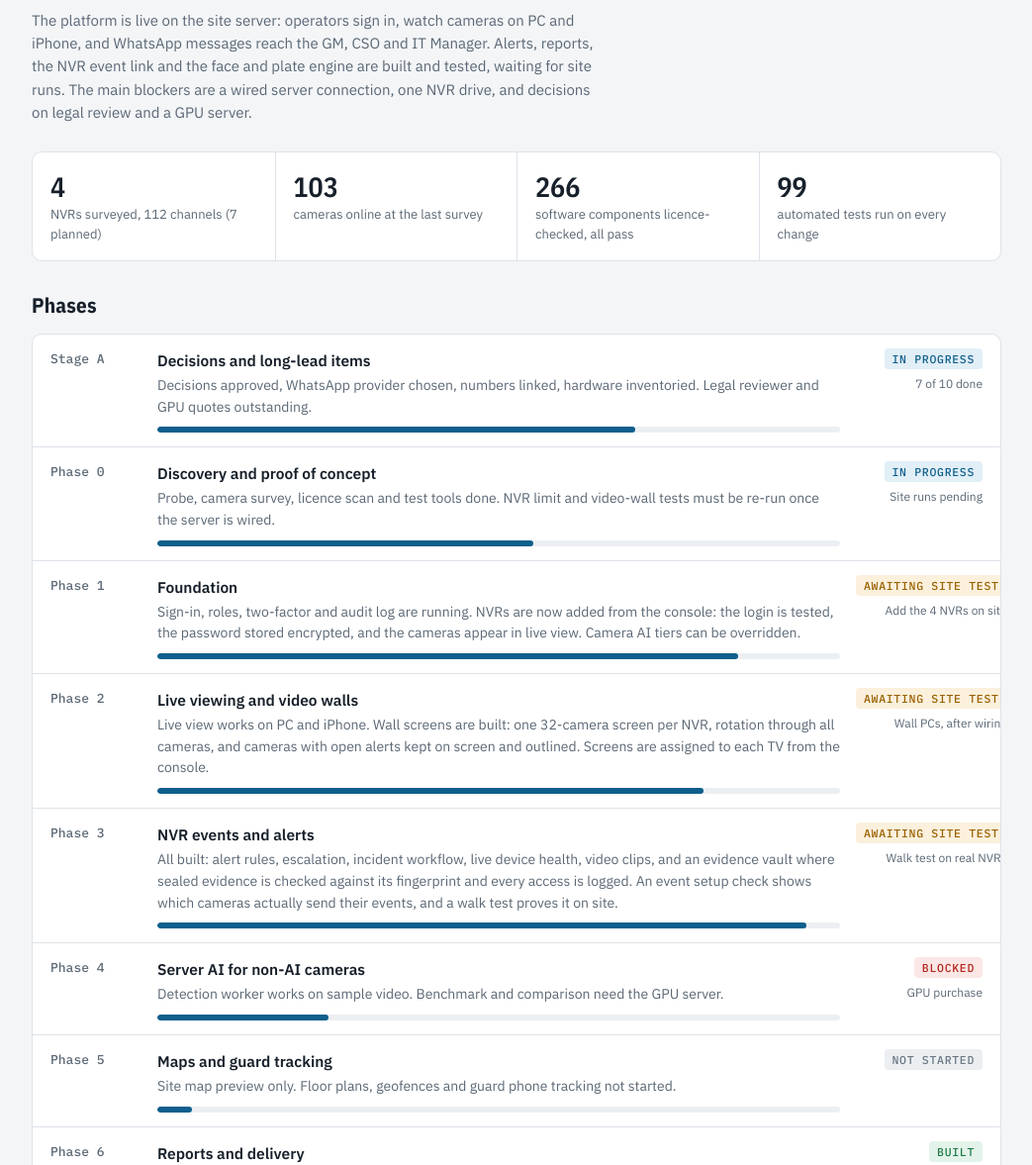
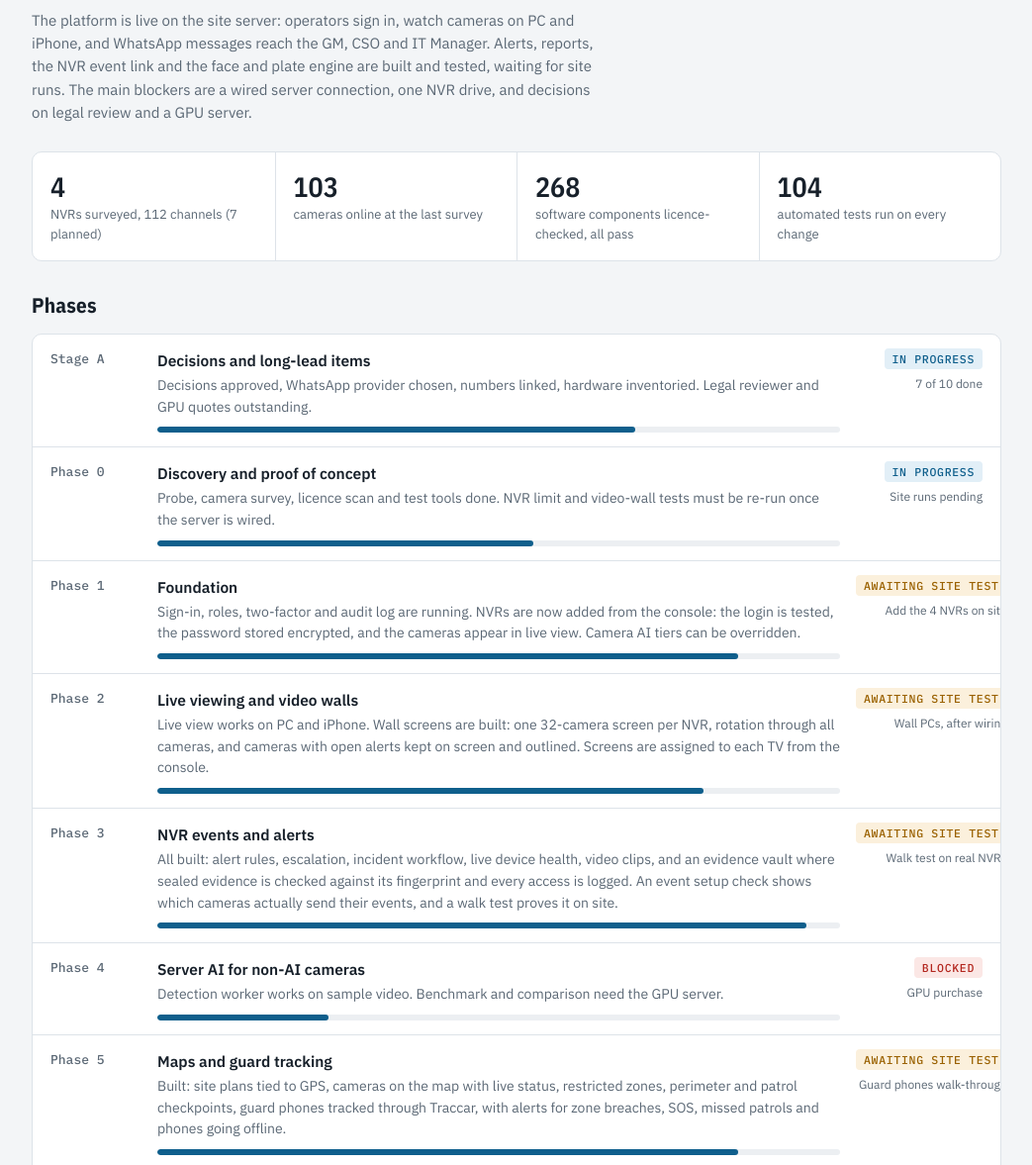
Before and after one commit to striver-star/Smart-Surveillance, a plain HTML site: page docs/client-presentation/hss-progress.html in a window 1280 px wide. Shown: the part 112-1289 px from the top of the page at 99% size, without its empty margins (118-1161 px from the left). Drawn offline with nearby package versions, Linux system fonts and the light colour scheme.

Commit message:
Progress page: Phase 5
Co-Authored-By: Claude Opus 5.5 <noreply@anthropic.com>
Claude-Session: https://claude.ai/code/session_013nURmmotbySsXpWSiwn2GL

```diff
--- a/docs/client-presentation/hss-progress.html
+++ b/docs/client-presentation/hss-progress.html
@@ -76,8 +76,8 @@ footer { color: var(--muted); font-size: 13px; border-top: 1px solid var(--line)
   <div class="strip" role="list">
     <div role="listitem"><b>4</b><span>NVRs surveyed, 112 channels (7 planned)</span></div>
     <div role="listitem"><b>103</b><span>cameras online at the last survey</span></div>
-    <div role="listitem"><b>266</b><span>software components licence-checked, all pass</span></div>
-    <div role="listitem"><b>99</b><span>automated tests run on every change</span></div>
+    <div role="listitem"><b>268</b><span>software components licence-checked, all pass</span></div>
+    <div role="listitem"><b>104</b><span>automated tests run on every change</span></div>
   </div>
 
   <section aria-labelledby="phases">
@@ -89,7 +89,7 @@ footer { color: var(--muted); font-size: 13px; border-top: 1px solid var(--line)
       <div class="row"><div class="ph">Phase 2</div><div><h3>Live viewing and video walls</h3><p>Live view works on PC and iPhone. Wall screens are built: one 32-camera screen per NVR, rotation through all cameras, and cameras with open alerts kept on screen and outlined. Screens are assigned to each TV from the console.</p><div class="track"><i style="width:80%"></i></div></div><div class="state"><span class="chip c-wait">Awaiting site test</span><small>Wall PCs, after wiring</small></div></div>
       <div class="row"><div class="ph">Phase 3</div><div><h3>NVR events and alerts</h3><p>All built: alert rules, escalation, incident workflow, live device health, video clips, and an evidence vault where sealed evidence is checked against its fingerprint and every access is logged. An event setup check shows which cameras actually send their events, and a walk test proves it on site.</p><div class="track"><i style="width:95%"></i></div></div><div class="state"><span class="chip c-wait">Awaiting site test</span><small>Walk test on real NVRs</small></div></div>
       <div class="row"><div class="ph">Phase 4</div><div><h3>Server AI for non-AI cameras</h3><p>Detection worker works on sample video. Benchmark and comparison need the GPU server.</p><div class="track"><i style="width:25%"></i></div></div><div class="state"><span class="chip c-stop">Blocked</span><small>GPU purchase</small></div></div>
-      <div class="row"><div class="ph">Phase 5</div><div><h3>Maps and guard tracking</h3><p>Site map preview only. Floor plans, geofences and guard phone tracking not started.</p><div class="track"><i style="width:5%"></i></div></div><div class="state"><span class="chip c-todo">Not started</span></div></div>
+      <div class="row"><div class="ph">Phase 5</div><div><h3>Maps and guard tracking</h3><p>Built: site plans tied to GPS, cameras on the map with live status, restricted zones, perimeter and patrol checkpoints, guard phones tracked through Traccar, with alerts for zone breaches, SOS, missed patrols and phones going offline.</p><div class="track"><i style="width:85%"></i></div></div><div class="state"><span class="chip c-wait">Awaiting site test</span><small>Guard phones walk-through</small></div></div>
       <div class="row"><div class="ph">Phase 6</div><div><h3>Reports and delivery</h3><p>Daily, weekly and monthly reports in PDF and Word, with archive and scheduled WhatsApp sending. Seven-day delivery trial ends 19 November.</p><div class="track"><i style="width:90%"></i></div></div><div class="state"><span class="chip c-ok">Built</span><small>Trial ends 19 Nov</small></div></div>
       <div class="row"><div class="ph">Phase 7</div><div><h3>Face and number plate</h3><p>Engine built. Stage 1 camera suitability running: 7 faces seen, none usable yet. A legal review is drafted and built into the software: face and plate stay locked until it is read and accepted with a lawyer's opinion and a DPIA recorded.</p><div class="track"><i style="width:30%"></i></div></div><div class="state"><span class="chip c-stop">Legal gate</span><small>Stages 2 to 4</small></div></div>
       <div class="row"><div class="ph">Phase 8</div><div><h3>Hardening and licensing</h3><p>Two-factor, roles, audit and licence scanning already in place. Backups, privacy masking and load tests to come.</p><div class="track"><i style="width:30%"></i></div></div><div class="state"><span class="chip c-todo">Later</span></div></div>
```
